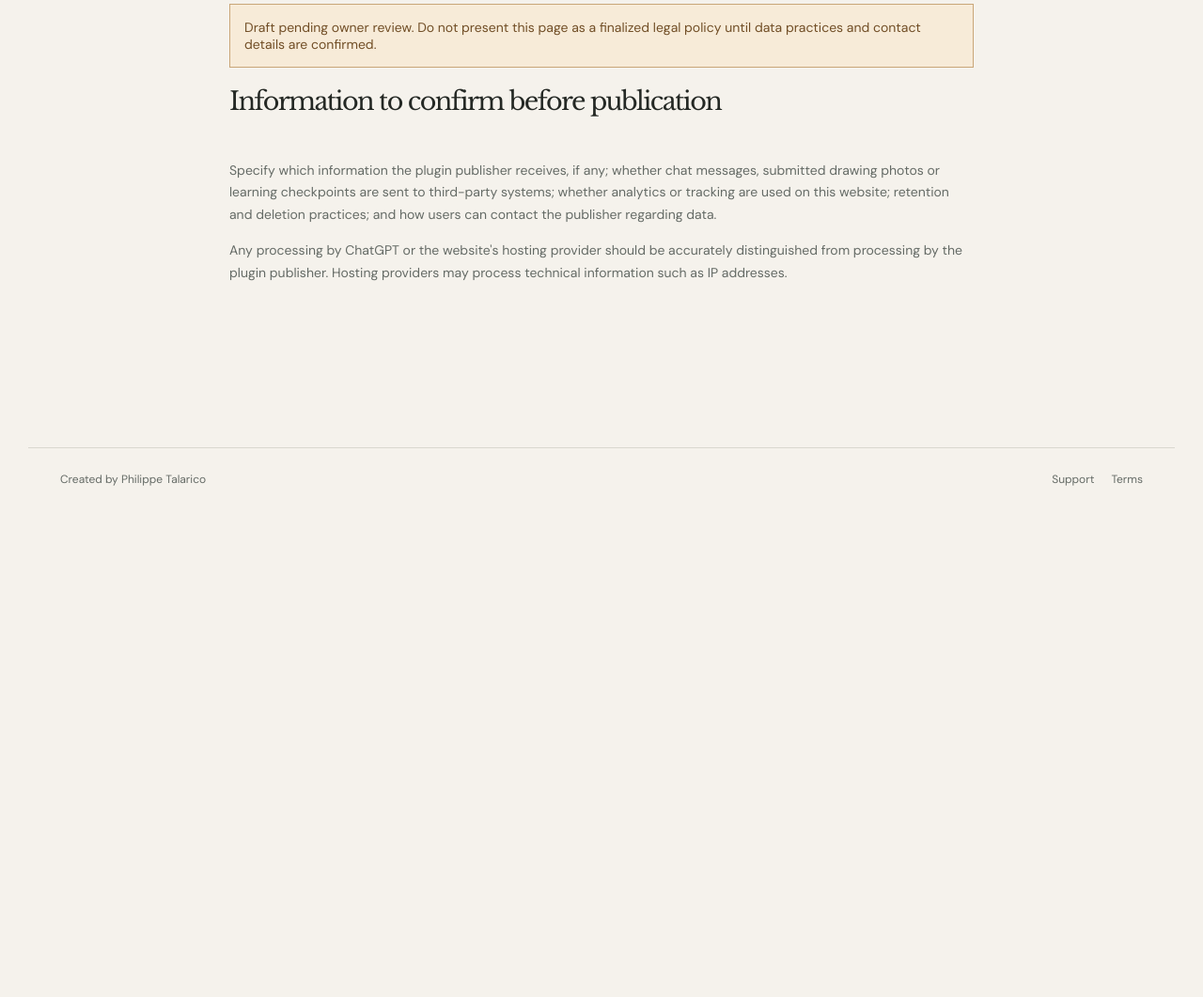
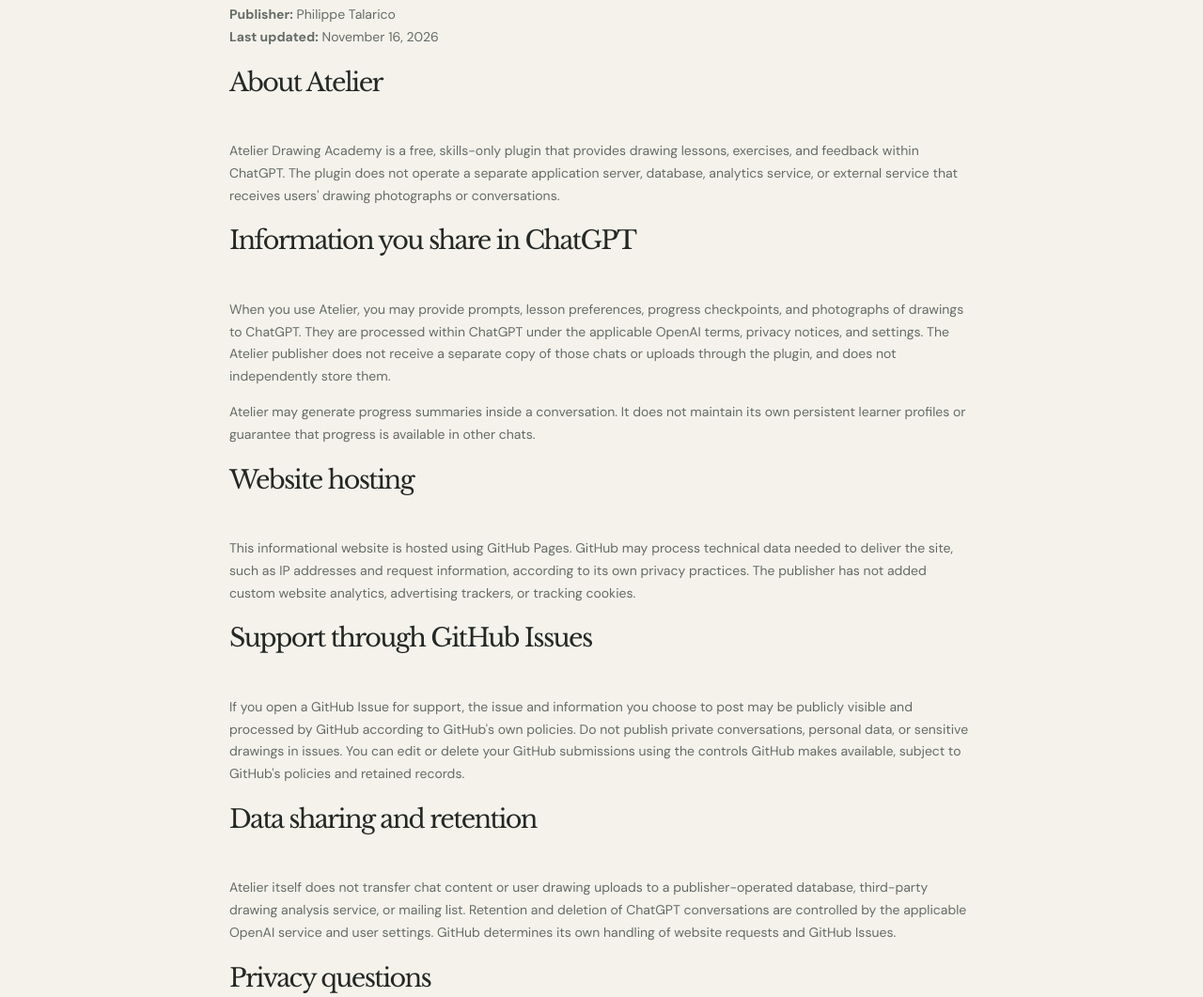
Before and after one commit to philt-one/atelier-drawing-academy, a plain HTML site: page privacy.html in a window 1280 px wide. Shown: the part 306-1367 px from the top of the page at 94% size. Before the commit the page ends 869 px from the top, so only its background shows below. Drawn offline with nearby package versions, Linux system fonts and the light colour scheme.

Commit message:
Update privacy.html

```diff
--- a/privacy.html
+++ b/privacy.html
@@ -1 +1,33 @@
-<!DOCTYPE html><html lang="en"><head><meta charset="utf-8"><meta name="viewport" content="width=device-width,initial-scale=1"><title>Privacy — Atelier Drawing Academy</title><link rel="stylesheet" href="style.css"></head><body><header class="top"><a class="brand" href="index.html">ATELIER<span> / drawing academy</span></a><nav><a href="index.html">Home</a></nav></header><main class="legal"><div class="eyebrow">PRIVACY</div><h1>Privacy policy</h1><div class="draft">Draft pending owner review. Do not present this page as a finalized legal policy until data practices and contact details are confirmed.</div><h2>Information to confirm before publication</h2><p>Specify which information the plugin publisher receives, if any; whether chat messages, submitted drawing photos or learning checkpoints are sent to third-party systems; whether analytics or tracking are used on this website; retention and deletion practices; and how users can contact the publisher regarding data.</p><p>Any processing by ChatGPT or the website's hosting provider should be accurately distinguished from processing by the plugin publisher. Hosting providers may process technical information such as IP addresses.</p></main><footer><span>Created by Philippe Talarico</span><div><a href="support.html">Support</a><a href="terms.html">Terms</a></div></footer></body></html>
+<!DOCTYPE html>
+<html lang="en">
+<head>
+<meta charset="utf-8">
+<meta name="viewport" content="width=device-width,initial-scale=1">
+<meta name="description" content="Privacy policy for Atelier Drawing Academy, a free skills-only ChatGPT drawing tutor.">
+<title>Privacy Policy — Atelier Drawing Academy</title>
+<link rel="stylesheet" href="style.css">
+</head>
+<body>
+<header class="top"><a class="brand" href="index.html">ATELIER<span> / drawing academy</span></a><nav><a href="index.html">Home</a><a href="support.html">Support</a></nav></header>
+<main class="legal">
+<div class="eyebrow">PRIVACY</div>
+<h1>Privacy policy</h1>
+<p><strong>Publisher:</strong> Philippe Talarico<br><strong>Last updated:</strong> November 16, 2026</p>
+<h2>About Atelier</h2>
+<p>Atelier Drawing Academy is a free, skills-only plugin that provides drawing lessons, exercises, and feedback within ChatGPT. The plugin does not operate a separate application server, database, analytics service, or external service that receives users' drawing photographs or conversations.</p>
+<h2>Information you share in ChatGPT</h2>
+<p>When you use Atelier, you may provide prompts, lesson preferences, progress checkpoints, and photographs of drawings to ChatGPT. They are processed within ChatGPT under the applicable OpenAI terms, privacy notices, and settings. The Atelier publisher does not receive a separate copy of those chats or uploads through the plugin, and does not independently store them.</p>
+<p>Atelier may generate progress summaries inside a conversation. It does not maintain its own persistent learner profiles or guarantee that progress is available in other chats.</p>
+<h2>Website hosting</h2>
+<p>This informational website is hosted using GitHub Pages. GitHub may process technical data needed to deliver the site, such as IP addresses and request information, according to its own privacy practices. The publisher has not added custom website analytics, advertising trackers, or tracking cookies.</p>
+<h2>Support through GitHub Issues</h2>
+<p>If you open a GitHub Issue for support, the issue and information you choose to post may be publicly visible and processed by GitHub according to GitHub's own policies. Do not publish private conversations, personal data, or sensitive drawings in issues. You can edit or delete your GitHub submissions using the controls GitHub makes available, subject to GitHub's policies and retained records.</p>
+<h2>Data sharing and retention</h2>
+<p>Atelier itself does not transfer chat content or user drawing uploads to a publisher-operated database, third-party drawing analysis service, or mailing list. Retention and deletion of ChatGPT conversations are controlled by the applicable OpenAI service and user settings. GitHub determines its own handling of website requests and GitHub Issues.</p>
+<h2>Privacy questions</h2>
+<p>For general, non-sensitive questions, visit the <a href="support.html">support page</a>. Do not post confidential privacy requests as public GitHub Issues.</p>
+<div class="draft"><strong>Before public plugin submission:</strong> The publisher must add a verified private contact method for data-protection requests and review this text for accuracy and applicable legal requirements. Until then, this page is a draft and not a finalized privacy policy.</div>
+</main>
+<footer><span>Created by Philippe Talarico</span><div><a href="support.html">Support</a><a href="terms.html">Terms</a></div></footer>
+</body>
+</html>
```
